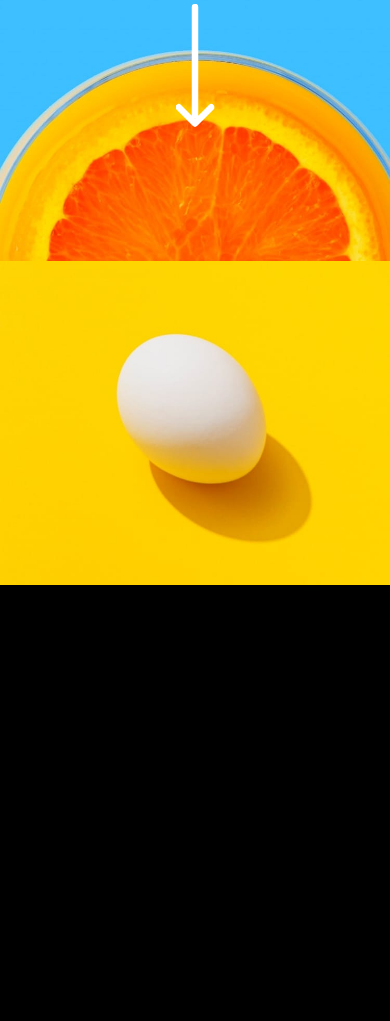
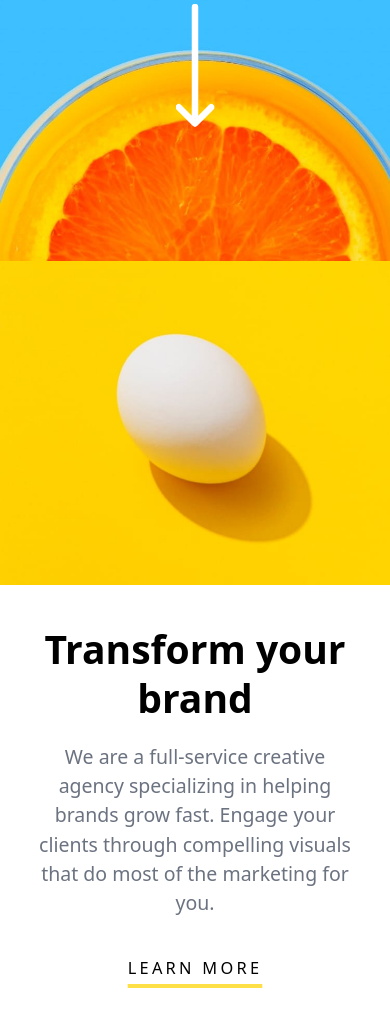
Before and after one commit to Ali-Ghasemi-Tech/sunnyside-landing-page, a website: page index.html in a window 390 px wide. Shown: the part 299-1320 px from the top of the page. Before the commit the page ends 884 px from the top, so only its background shows below. Drawn offline with Linux system fonts and the light colour scheme.

Commit message:
finish div-1 and make it responsive

```diff
--- a/index.html
+++ b/index.html
@@ -8,7 +8,7 @@
     <link rel="stylesheet" href="./dist/output.css">
     <link rel="stylesheet" href="./src/input.css">
 </head>
-<body class="bg-black">
+<body >
     <header class="flex justify-between px-5 py-8 items-center fixed inset-x-0 top-0 bg-transparent z-10">
         <img src="./images/logo.svg" alt="">
         <img id="menu-button" src="./images/icon-hamburger.svg" alt="">
@@ -39,6 +39,12 @@
             <div>
                 <img class="w-screen" src="images/mobile/image-transform.jpg" alt="">
             </div>
+            <div class="flex flex-col items-center justify-center  text-center py-10 bg-white">
+                <h4 class="font-bold pb-[5%] w-[78%] leading-tight" >Transform your brand</h4>
+                <span class="casual-text w-[80%] text-gray-500 pb-[10%]">We are a full-service creative agency specializing in helping brands grow fast.
+                    Engage your clients through compelling visuals that do most of the marketing for you.</span>
+                <a class="link decoration-yellow-300 tracking-[0.2em] underline decoration-4 underline-offset-[10px]" href="">LEARN MORE</a>
+            </div>
         </div>
 
     </main>
--- a/src/input.css
+++ b/src/input.css
@@ -20,3 +20,15 @@ svg{
 .title{
     font-size: clamp( 2.7em , 12vw , 20em);
 }
+
+h4{
+    font-size: clamp(1.9em , 10vw , 5em);
+}
+
+.casual-text{
+    font-size: clamp(0.5em , 5vw , 2em);
+}
+
+.link{
+    font-size: clamp(0.2em , 4.2vw , 2em);
+}
```
Also changed, not shown: dist/output.css.
